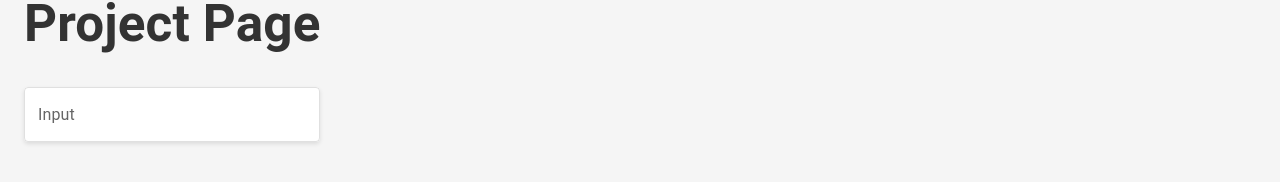
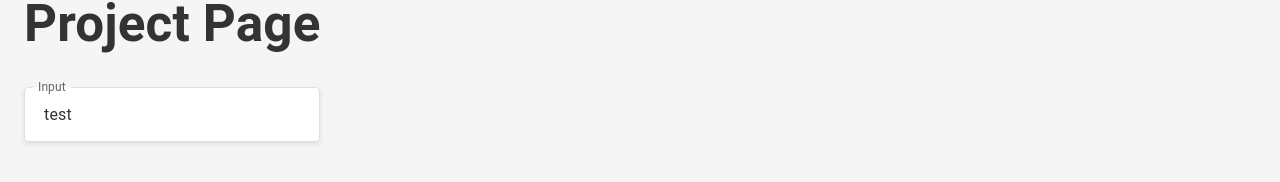
Before and after one commit to kimjooyoon/home_page_react, a React (Vite) app: page /projects in a window 1280 px wide. Shown: the part 388-570 px from the top of the page. Built offline with nearby package versions, Linux system fonts and the light colour scheme.

Commit message:
fix(atoms): modify text form

```diff
--- a/src/components/atoms/textform/TextFormAtom.tsx
+++ b/src/components/atoms/textform/TextFormAtom.tsx
@@ -1,5 +1,6 @@
 import { styled } from '@mui/material/styles';
 import TextField from '@mui/material/TextField';
+import React from "react";
 
 const StyledTextField = styled(TextField)(({ theme }) => ({
   '& .MuiInputBase-root': {
@@ -44,13 +45,22 @@ const StyledTextField = styled(TextField)(({ theme }) => ({
   },
 }));
 
-const TextFormAtom = () => {
+export interface TextFormAtomProps {
+  value: string;
+  onChange: (event: React.ChangeEvent<HTMLInputElement>) => void;
+  placeholder?: string;
+  label?: string;
+}
+
+const TextFormAtom: React.FC<TextFormAtomProps> = ({ value, onChange, placeholder, label = 'Input' }) => {
   return (
     <StyledTextField
       variant="outlined"
-      placeholder="Type here..."
-      label="Input"
+      placeholder={placeholder}
+      label={label}
       fullWidth
+      value={value}
+      onChange={onChange}
     />
   );
 };
--- a/src/components/pages/ProjectPage.tsx
+++ b/src/components/pages/ProjectPage.tsx
@@ -1,10 +1,14 @@
+import {ChangeEvent} from 'react';
 import TextFormAtom from '../atoms/textform/TextFormAtom';
 
 const ProjectPage = () => {
+
+
   return (
     <div>
       <h1>Project Page</h1>
-      <TextFormAtom />
+      <TextFormAtom value={'test'} onChange={function (_: ChangeEvent<HTMLInputElement>): void {
+      }}/>
     </div>
   );
 };
```
Also changed, not shown: 1 other file (tests, documents, lock files or other folders).
